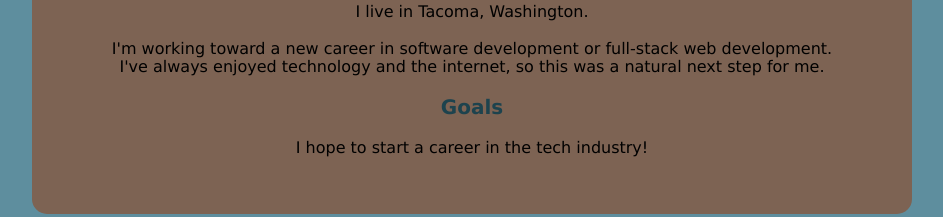
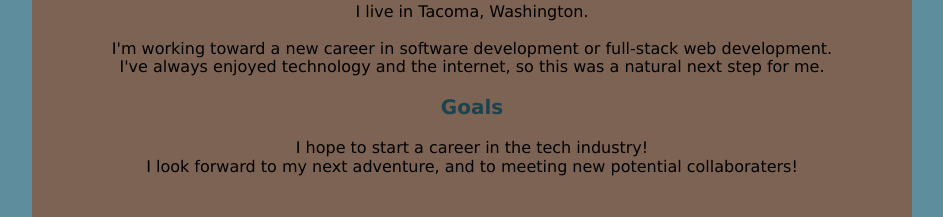
Before and after one commit to NLP42/PortfolioSite, a plain HTML site: page index.html in a window 1280 px wide. Shown: the part 879-1096 px from the top of the page, without its empty margins (168-1111 px from the left). Drawn offline with nearby package versions, Linux system fonts and the light colour scheme; a script that the page names is missing.

Commit message:
Update index.html

```diff
--- a/index.html
+++ b/index.html
@@ -53,7 +53,7 @@
               I'm working toward a new career in software development or full-stack web development.
               <br>I've always enjoyed technology and the internet, so this was a natural next step for me. </p>
               <h3> Goals </h3>
-              <p> I hope to start a career in the tech industry!</p>
+              <p> I hope to start a career in the tech industry!<br> I look forward to my next adventure, and to meeting new potential collaboraters!</p>
         </section>
 <hr>
 
```
